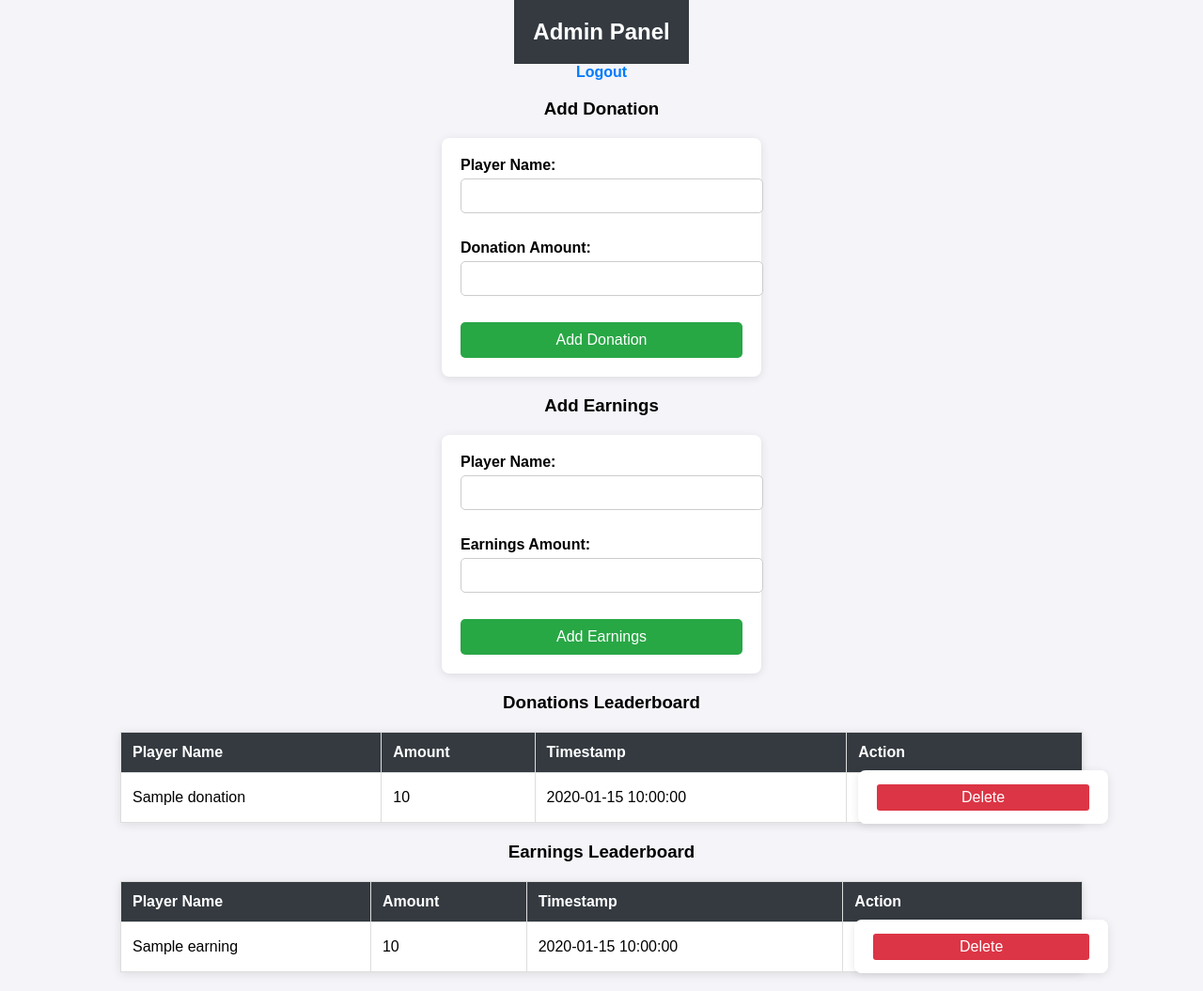
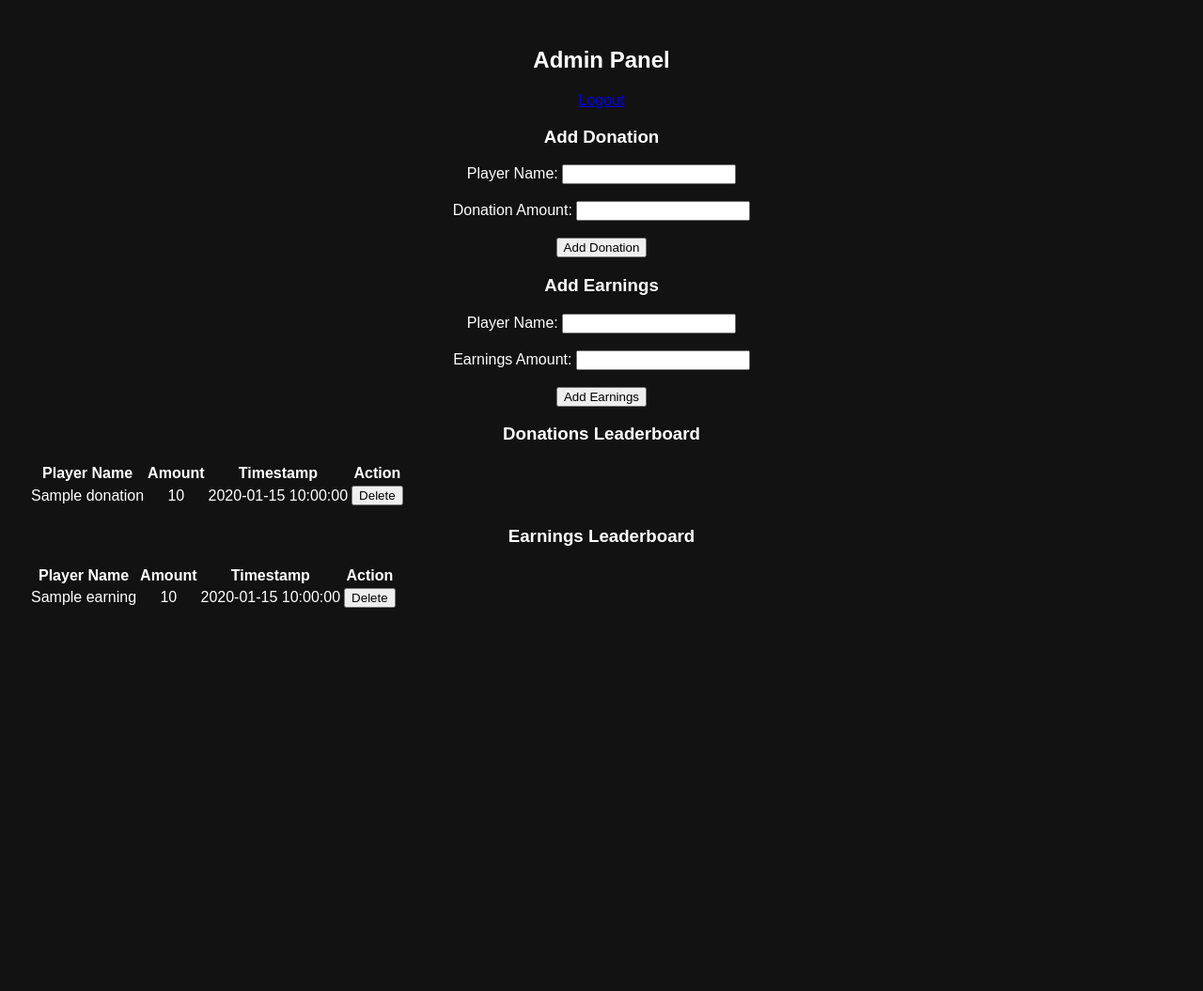
Before and after one commit to IkkeElias1/crafterscom, a PHP site: page /admin/index.php in a window 1280 px wide. Shown: the whole page at 94% size. After the commit the page ends 647 px from the top, so only its background shows below. Run offline with PHP 8.4, Linux system fonts and the light colour scheme; the visitor is signed in with stand-in values (Sample User, id 1); tables that the repository leaves empty or names only in its code hold one stand-in row (values such as "Sample post").

Commit message:
Update adminstyle.css

```diff
--- a/admin/adminstyle.css
+++ b/admin/adminstyle.css
@@ -1,104 +1,46 @@
 body {
     font-family: Arial, sans-serif;
-    background-color: #f4f4f9;
-    margin: 0;
-    padding: 0;
+    background-color: #121212;
+    color: #fff;
+    margin: 10px;
+    padding: 20px;
     text-align: center;
 }
 
-h2 {
-    background-color: #343a40;
-    color: #fff;
-    padding: 20px;
-    margin: 0;
+.leaderboards {
+    display: inline-flex;
+    justify-content: center;
+    gap: 128px;
 }
 
-form {
-    background-color: #fff;
-    padding: 20px;
-    margin: 20px auto;
-    width: 300px;
-    border-radius: 8px;
-    box-shadow: 0 2px 10px rgba(0, 0, 0, 0.1);
+.leaderboards .leaderboard {
+    display: flexbox;
+    flex-direction: column;
+    background-color: #292929;
+    padding: 24px;
+    border-radius: 10px;
 }
 
-form label {
-    font-weight: bold;
+.leaderboards .leaderboard ul li {
     display: block;
-    margin-bottom: 5px;
-    text-align: left;
+    font-family: "VT323", monospace;
+    font-weight: 400;
+    font-size: 28px;
+    color: #FFF;
+    white-space: nowrap;
+    overflow: hidden;
+    text-overflow: ellipsis;
+    position: relative;
 }
 
-form input[type="text"],
-form input[type="number"] {
-    width: 100%;
-    padding: 10px;
-    margin-bottom: 10px;
-    border: 1px solid #ccc;
-    border-radius: 5px;
+.vt323-regular {
+	display: block;
+    font-family: "VT323", monospace;
+    font-weight: 400;
+    font-size: 26px;
+    color: #FFF;
+    white-space: nowrap;
+    overflow: hidden;
+    text-overflow: ellipsis;
+    position: relative;
 }
-
-form button {
-    background-color: #28a745;
-    color: #fff;
-    border: none;
-    padding: 10px;
-    width: 100%;
-    border-radius: 5px;
-    font-size: 16px;
-    cursor: pointer;
-}
-
-form button:hover {
-    background-color: #218838;
-}
-
-table {
-    margin: 20px auto;
-    width: 80%;
-    border-collapse: collapse;
-    background-color: #fff;
-    box-shadow: 0 2px 10px rgba(0, 0, 0, 0.1);
-}
-
-table th, table td {
-    padding: 12px;
-    border: 1px solid #ddd;
-    text-align: left;
-}
-
-table th {
-    background-color: #343a40;
-    color: white;
-}
-
-table td form {
-    display: inline;
-}
-
-table td button {
-    background-color: #dc3545;
-    color: white;
-    border: none;
-    padding: 5px 10px;
-    border-radius: 3px;
-    cursor: pointer;
-}
-
-table td button:hover {
-    background-color: #c82333;
-}
-
-a {
-    text-decoration: none;
-    color: #007bff;
-    font-weight: bold;
-}
-
-a:hover {
-    color: #0056b3;
-}
-
-.logout {
-    margin-top: 20px;
-}
```
